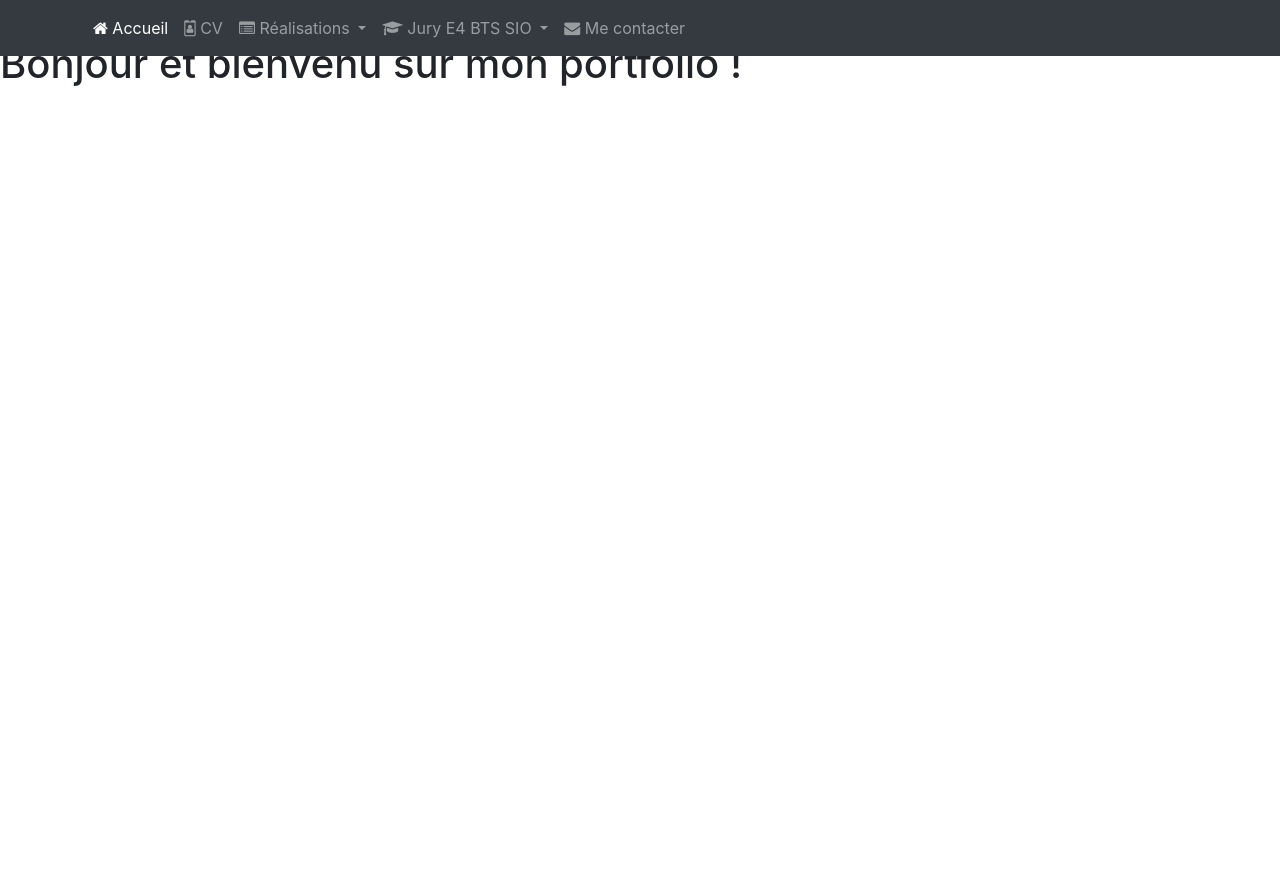
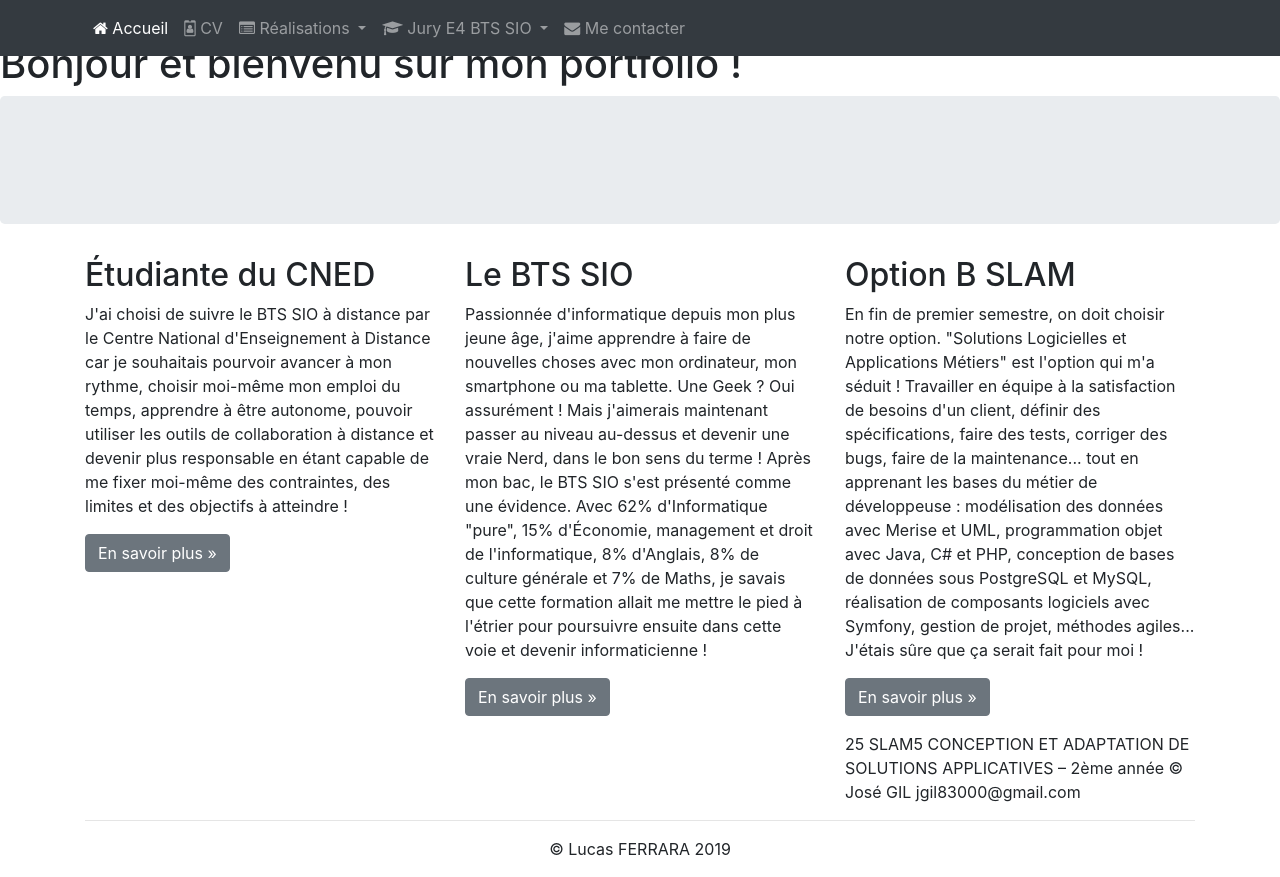
Before and after one commit to chopperflame/lucasferrara.github.io, a plain HTML site: page index.html in a window 1280 px wide. Before the commit the page ends 800 px from the top, so only its background shows below. Drawn offline with nearby package versions, Linux system fonts and the light colour scheme.

Commit message:
Ajout d'une page d'accueil Task #5 - Créer la page d'accueil

```diff
--- a/index.html
+++ b/index.html
@@ -110,6 +110,65 @@
         <script src="https://code.jquery.com/jquery-3.3.1.slim.min.js" integrity="sha384-q8i/X+965DzO0rT7abK41JStQIAqVgRVzpbzo5smXKp4YfRvH+8abtTE1Pi6jizo" crossorigin="anonymous"></script>
         <script src="https://cdnjs.cloudflare.com/ajax/libs/popper.js/1.14.7/umd/popper.min.js" integrity="sha384-UO2eT0CpHqdSJQ6hJty5KVphtPhzWj9WO1clHTMGa3JDZwrnQq4sF86dIHNDz0W1" crossorigin="anonymous"></script>
         <script src="https://stackpath.bootstrapcdn.com/bootstrap/4.3.1/js/bootstrap.min.js" integrity="sha384-JjSmVgyd0p3pXB1rRibZUAYoIIy6OrQ6VrjIEaFf/nJGzIxFDsf4x0xIM+B07jRM" crossorigin="anonymous"></script>
+        <div class="jumbotron"></div> <!-- Emplacement pour le contenu principal de la page -->
+        <footer>
+            <div class="container">
+                <div class="row">
+                    <div class="col-lg-4">
+                        <h2>Étudiante du CNED</h2>
+                        <p>J'ai choisi de suivre le BTS SIO à distance par le Centre National
+                            d'Enseignement à Distance car je souhaitais pourvoir avancer à mon rythme,
+                            choisir moi-même mon emploi du temps, apprendre à être autonome, pouvoir
+                            utiliser les outils de collaboration à distance et devenir plus responsable en
+                            étant capable de me fixer moi-même des contraintes, des limites et des
+                            objectifs à atteindre !
+                        </p>
+                        <p><a class="btn btn-secondary" href="http://www.cned.fr" target="_blank"
+                              role="button">En savoir plus »</a>
+                        </p>
+                    </div>
+                    <div class="col-lg-4">
+                        <h2>Le BTS SIO</h2>
+                        <p>Passionnée d'informatique depuis mon plus jeune âge, j'aime apprendre à faire
+                            de nouvelles choses avec mon ordinateur, mon smartphone ou ma tablette. Une
+                            Geek ? Oui assurément ! Mais j'aimerais maintenant passer au niveau au-dessus
+                            et devenir une vraie Nerd, dans le bon sens du terme ! Après mon bac, le BTS
+                            SIO s'est présenté comme une évidence. Avec 62% d'Informatique "pure", 15%
+                            d'Économie, management et droit de l'informatique, 8% d'Anglais, 8% de culture
+                            générale et 7% de Maths, je savais que cette formation allait me mettre le
+                            pied à l'étrier pour poursuivre ensuite dans cette voie et devenir
+                            informaticienne !
+                        </p>
+                        <p><a class="btn btn-secondary" href="https://fr.wikipedia.org/wiki/Brevet_de_tec
+                              hnicien_supérieur_-_Services_informatiques_aux_organisations"
+                              target="_blank" role="button">En savoir plus »</a>
+                        </p>
+                    </div>
+                    <div class="col-lg-4">
+                        <h2>Option B SLAM</h2>
+                        <p>En fin de premier semestre, on doit choisir notre option. "Solutions
+                            Logicielles et Applications Métiers" est l'option qui m'a séduit&nbsp;!
+                            Travailler en équipe à la satisfaction de besoins d'un client, définir des
+                            spécifications, faire des tests, corriger des bugs, faire de la maintenance...
+                            tout en apprenant les bases du métier de développeuse : modélisation des
+                            données avec Merise et UML, programmation objet avec Java, C# et PHP,
+                            conception de bases de données sous PostgreSQL et MySQL, réalisation de
+                            composants logiciels avec Symfony, gestion de projet, méthodes agiles...
+                            J'étais sûre que ça serait fait pour moi !
+                        </p>
+                        <p><a class="btn btn-secondary" href="http://www.onisep.fr/Ressources/Univers-For
+                              mation/Formations/Post-bac/BTS-Services-informatiques-aux-organisations-opt
+                              ion-B-solutions-logicielles-et-applications-metiers" target="_blank"
+                              role="button">En savoir plus »</a>
+                        </p>
+                        25 SLAM5 CONCEPTION ET ADAPTATION DE SOLUTIONS APPLICATIVES – 2ème année © José GIL
+                        jgil83000@gmail.com
+                    </div>
+                </div>
+                <hr>
+                <p class="text-center" id="copyright">© Lucas FERRARA 2019</p>
+            </div>
+        </footer>
     </body>
 
 </html>
```
